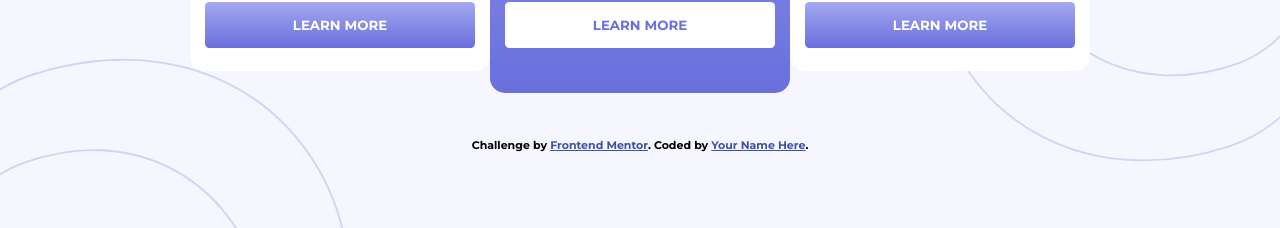
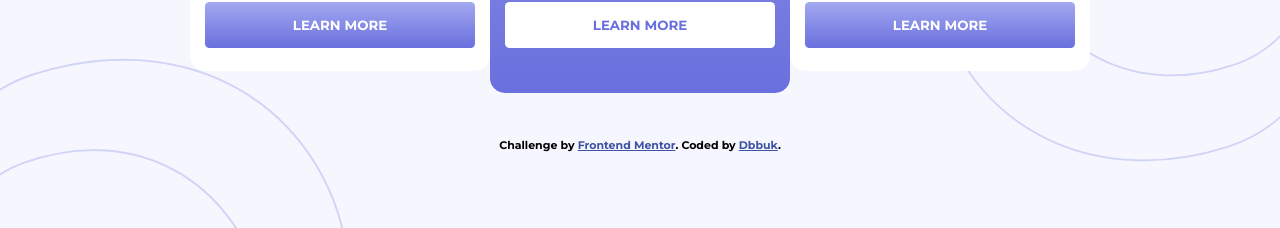
Before and after one commit to NanoB0tt/front-end_projects, a plain HTML site: page pricing-component-with-toggle-master/index.html in a window 1280 px wide. Shown: the part 444-672 px from the top of the page. Drawn offline with Linux system fonts and the light colour scheme.

Commit message:
fixed readme, added screenshot

```diff
--- a/pricing-component-with-toggle-master/index.html
+++ b/pricing-component-with-toggle-master/index.html
@@ -80,7 +80,7 @@
   <footer>
     <div class="attribution">
       Challenge by <a href="https://www.frontendmentor.io?ref=challenge" target="_blank">Frontend Mentor</a>.
-      Coded by <a href="#">Your Name Here</a>.
+      Coded by <a href="https://github.com/Dbbuk">Dbbuk</a>.
     </div>
   </footer>
 </body>
```
Also changed, not shown: 2 other files.
